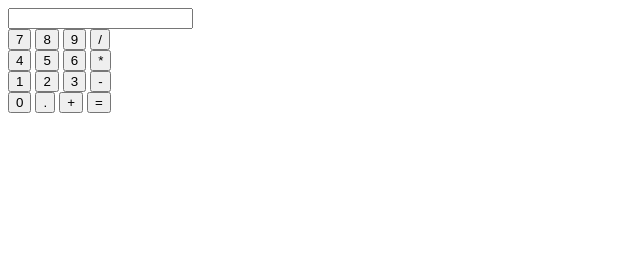
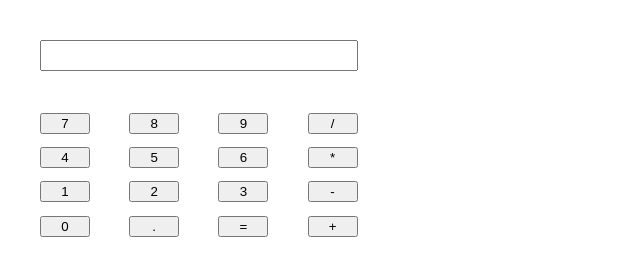
Before and after one commit to bryancarts31/practice, a plain HTML site: page arcino.html in a window 1280 px wide. Shown: the whole page, without its empty margins (0-640 px from the left). Drawn offline with Linux system fonts and the light colour scheme.

Commit message:
adding css and js in html

```diff
--- /dev/null
+++ b/arcino.css
@@ -0,0 +1,11 @@
+.btn{
+    width: 50px;
+    margin: 0.2rem;
+    margin-left: 2rem;
+    margin-top: 10px;
+}
+.input{
+    margin: 2rem;
+    width: 310px;
+    height: 25px;
+}
--- a/arcino.html
+++ b/arcino.html
@@ -5,6 +5,7 @@
     <meta charset="UTF-8">
     <meta http-equiv="X-UA-Compatible" content="IE=edge">
     <meta name="viewport" content="width=device-width, initial-scale=1.0">
+    <link rel="stylesheet" href="arcino.css">
     <title>Document</title>
 </head>
 
@@ -14,34 +15,34 @@
 
     <body>
         <div class="container">
-            <input class="form-control" type="text">
+            <input class="form-control input" type="text">
             <div>
-                <button class="calc">7</button>
-                <button class="calc">8</button>
-                <button class="calc">9</button>
-                <button class="calc">/</button>
+                <button class="btn">7</button>
+                <button class="btn">8</button>
+                <button class="btn">9</button>
+                <button class="btn">/</button>
             </div>
             <div>
-                <button class="calc">4</button>
-                <button class="calc">5</button>
-                <button class="calc">6</button>
-                <button class="calc">*</button>
+                <button class="btn">4</button>
+                <button class="btn">5</button>
+                <button class="btn">6</button>
+                <button class="btn">*</button>
             </div>
             <div>
-                <button class="calc">1</button>
-                <button class="calc">2</button>
-                <button class="calc">3</button>
-                <button class="calc">-</button>
+                <button class="btn">1</button>
+                <button class="btn">2</button>
+                <button class="btn">3</button>
+                <button class="btn">-</button>
             </div>
             <div>
-                <button class="calc">0</button>
-                <button class="calc">.</button>
-                <button class="calc">+</button>
-                <button class="calc">=</button>
+                <button class="btn">0</button>
+                <button class="btn">.</button>
+                <button class="btn">=</button>
+                <button class="btn">+</button>
             </div>
         </div>
     </body>
-    <script src="java.js"></script>
+    <script src="arcino.js"></script>
 
     </html>
 </body>
--- /dev/null
+++ b/arcino.js
@@ -0,0 +1,2 @@
+let btn = document.getElementById('.btn').value
+let result ="";
```
